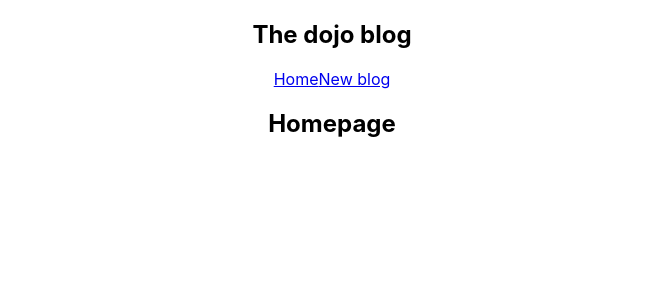
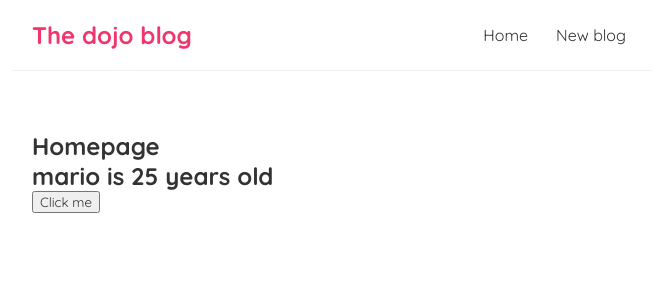
Before and after one commit to RomanAbdurahmanov/Ninja-blog, a React (Create React App) app: page / in a window 1280 px wide. Shown: the top 300 px of the page, without its empty margins (308-964 px from the left). Built offline with nearby package versions, Linux system fonts and the light colour scheme.

Commit message:
Added states

```diff
--- a/src/App.css
+++ /dev/null
@@ -1,38 +0,0 @@
-.App {
-  text-align: center;
-}
-
-.App-logo {
-  height: 40vmin;
-  pointer-events: none;
-}
-
-@media (prefers-reduced-motion: no-preference) {
-  .App-logo {
-    animation: App-logo-spin infinite 20s linear;
-  }
-}
-
-.App-header {
-  background-color: #282c34;
-  min-height: 100vh;
-  display: flex;
-  flex-direction: column;
-  align-items: center;
-  justify-content: center;
-  font-size: calc(10px + 2vmin);
-  color: white;
-}
-
-.App-link {
-  color: #61dafb;
-}
-
-@keyframes App-logo-spin {
-  from {
-    transform: rotate(0deg);
-  }
-  to {
-    transform: rotate(360deg);
-  }
-}
--- a/src/App.tsx
+++ b/src/App.tsx
@@ -1,5 +1,3 @@
-import React from 'react'
-import './App.css'
 import Navbar from './Navbar'
 import Home from './Home'
 
--- a/src/Home.tsx
+++ b/src/Home.tsx
@@ -1,9 +1,21 @@
-import React from 'react'
+import React, { useState } from 'react'
 
 function Home() {
+  const [name, setName] = useState('mario')
+  const [age, setAge] = useState(25)
+
+  const handleClick = () => {
+    setName('Luigi')
+    setAge(30)
+  }
+
   return (
-    <div className='home'>
+    <div className='content'>
       <h2>Homepage</h2>
+      <h2>
+        {name} is {age} years old
+      </h2>
+      <button onClick={handleClick}>Click me</button>
     </div>
   )
 }
--- a/src/index.css
+++ b/src/index.css
@@ -1,13 +1,35 @@
-body {
+@import url('https://fonts.googleapis.com/css2?family=Quicksand:wght@300;400;500;600;700&display=swap');
+
+/* base styles */
+* {
   margin: 0;
-  font-family: -apple-system, BlinkMacSystemFont, 'Segoe UI', 'Roboto', 'Oxygen',
-    'Ubuntu', 'Cantarell', 'Fira Sans', 'Droid Sans', 'Helvetica Neue',
-    sans-serif;
-  -webkit-font-smoothing: antialiased;
-  -moz-osx-font-smoothing: grayscale;
+  font-family: "Quicksand";
+  color: #333;
 }
-
-code {
-  font-family: source-code-pro, Menlo, Monaco, Consolas, 'Courier New',
-    monospace;
+.navbar {
+  padding: 20px;
+  display: flex;
+  align-items: center;
+  max-width: 600px;
+  margin: 0 auto;
+  border-bottom: 1px solid #f2f2f2;
 }
+.navbar h1 {
+  color: #f1356d;
+}
+.navbar .links {
+  margin-left: auto;
+}
+.navbar a {
+  margin-left: 16px;
+  text-decoration: none;
+  padding: 6px;
+}
+.navbar a:hover {
+  color: #f1356d;
+}
+.content {
+  max-width: 600px;
+  margin: 40px auto;
+  padding: 20px;
+}
```
